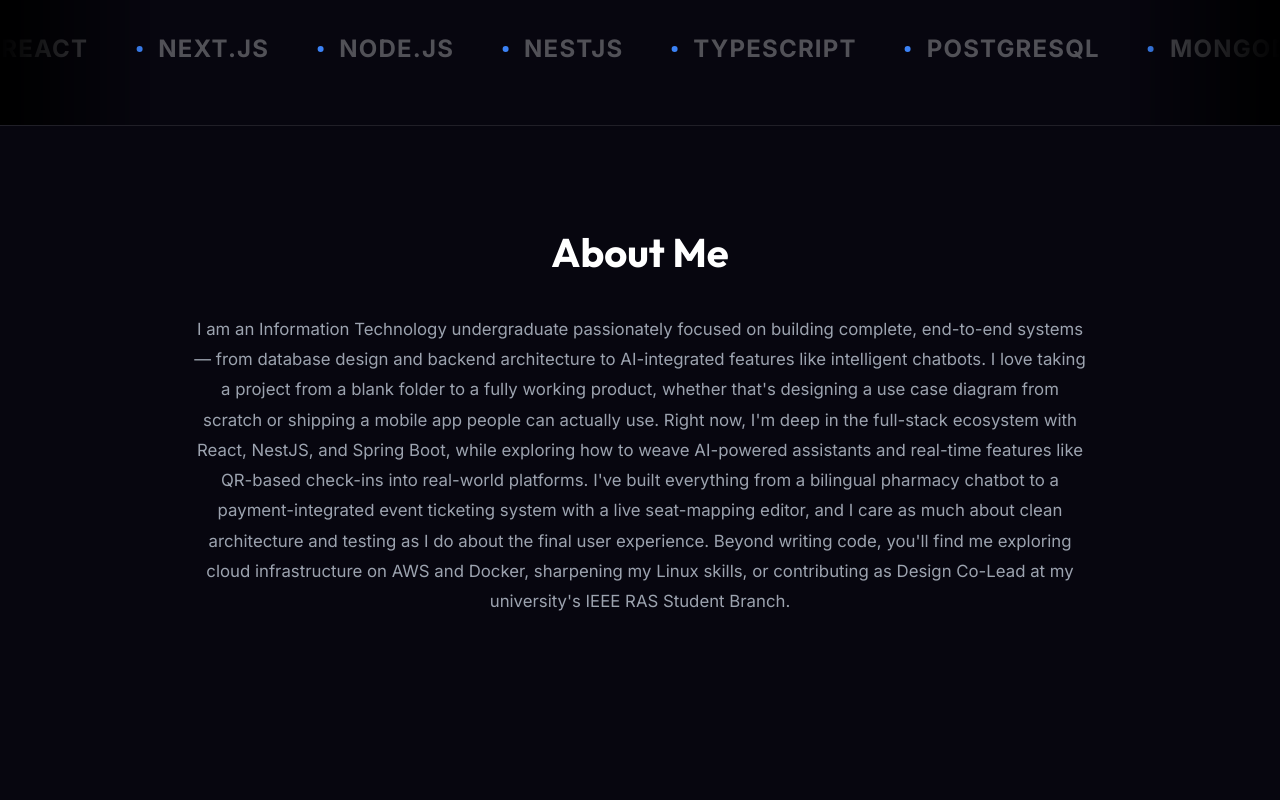
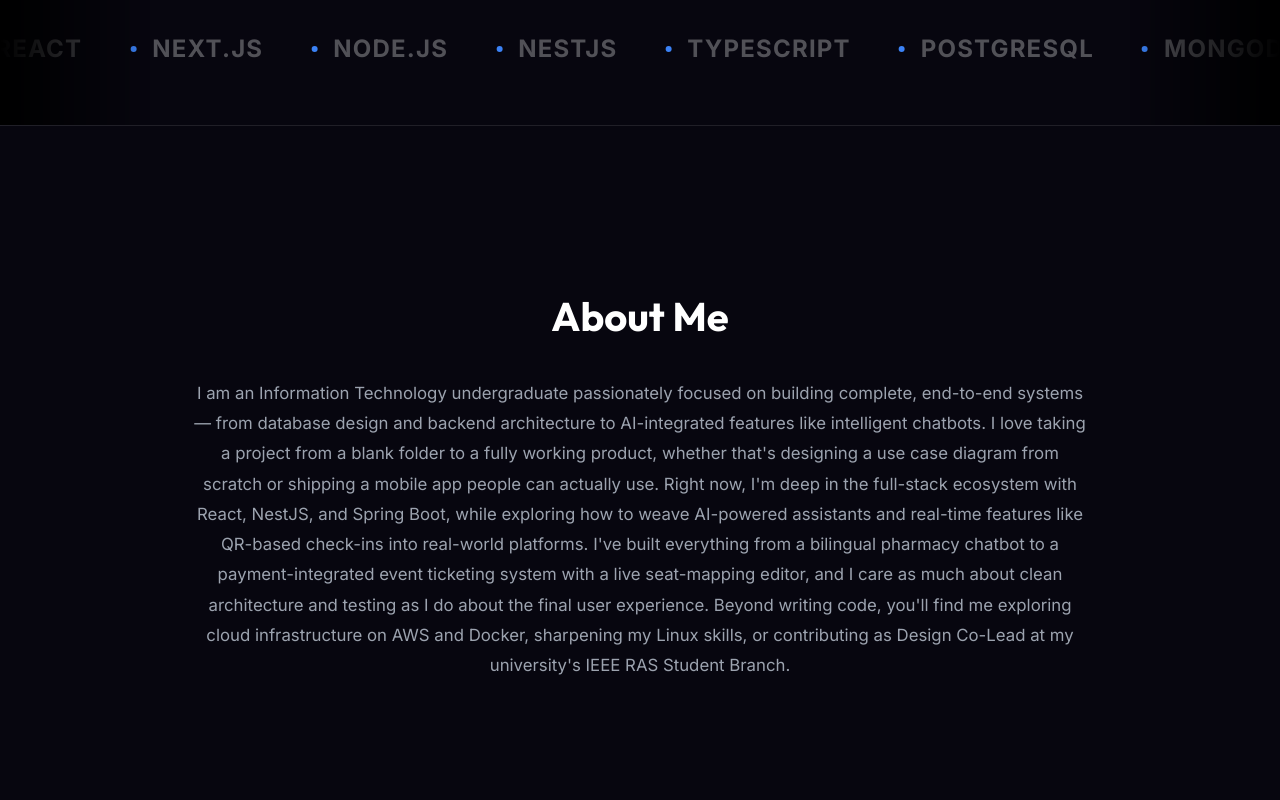
Before and after one commit to imalwic/Portfolio, a Next.js app: page / in a window 1280 px wide. Shown: the part 860-1660 px from the top of the page. Built offline with nearby package versions, Linux system fonts and the light colour scheme.

Commit message:
style: increase spacing before sections so scroll animation triggers properly

```diff
--- a/src/app/page.module.css
+++ b/src/app/page.module.css
@@ -485,7 +485,8 @@
 
 /* Common Section */
 .section {
-  padding: 6rem 4rem;
+  padding: 8rem 4rem 6rem 4rem;
+  margin-top: 2rem;
 }
 
 .sectionTitle {
```
